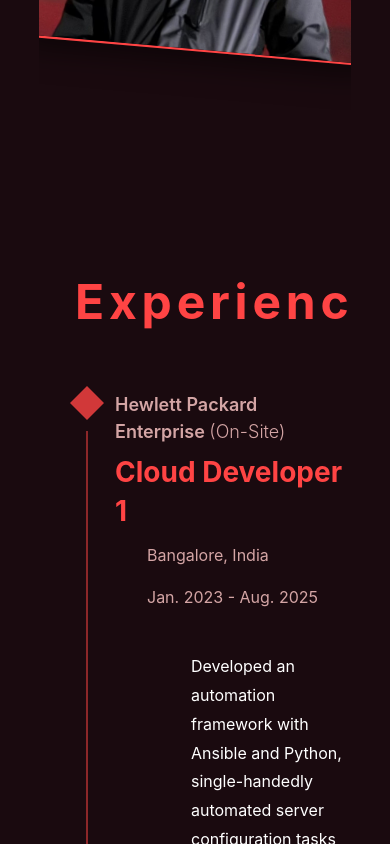
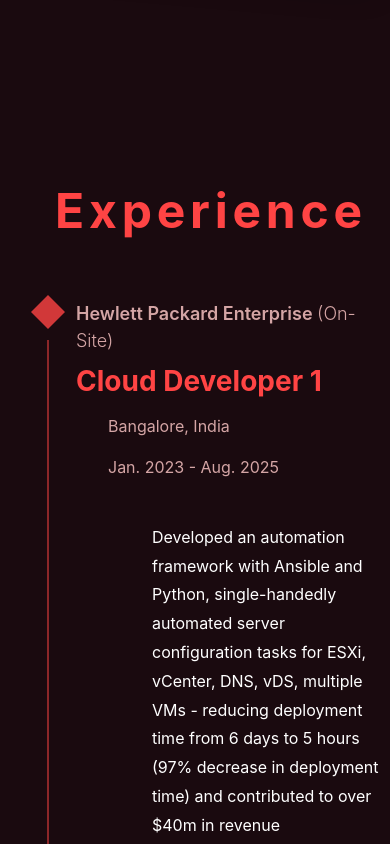
Before and after one commit to mugilan0606/portfolio, a React (Create React App) app: page /en in a window 390 px wide. Shown: the part 827-1671 px from the top of the page. Built offline with nearby package versions, Linux system fonts and the light colour scheme; some icons are missing.

Commit message:
updated margin for mobile

```diff
--- a/src/index.css
+++ b/src/index.css
@@ -6,6 +6,12 @@
   -webkit-font-smoothing: antialiased;
   -moz-osx-font-smoothing: grayscale;
   cursor: none;
+}
+
+@media (max-width: 768px) {
+  body {
+    margin: 0;
+  }
 }
 
 * {
```
